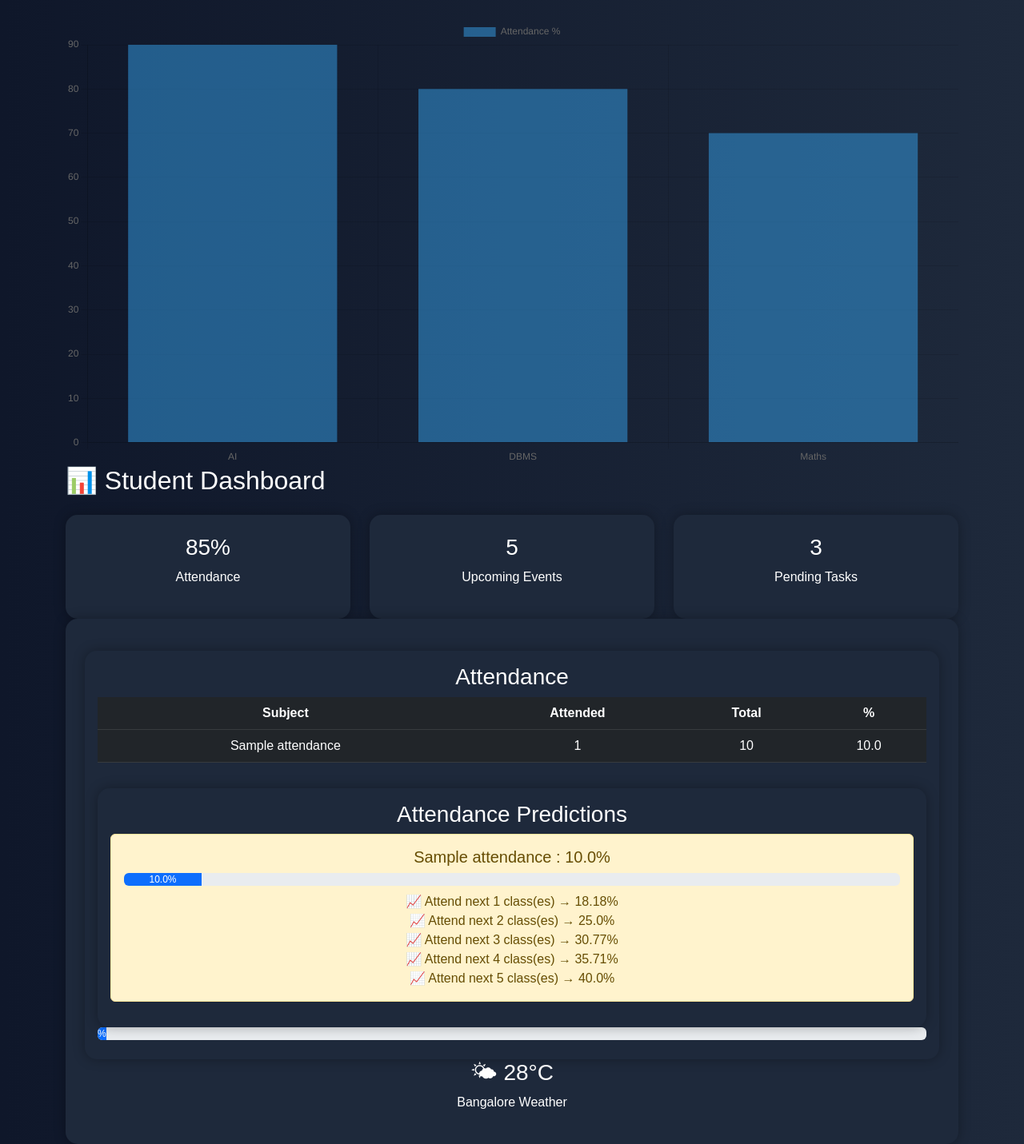
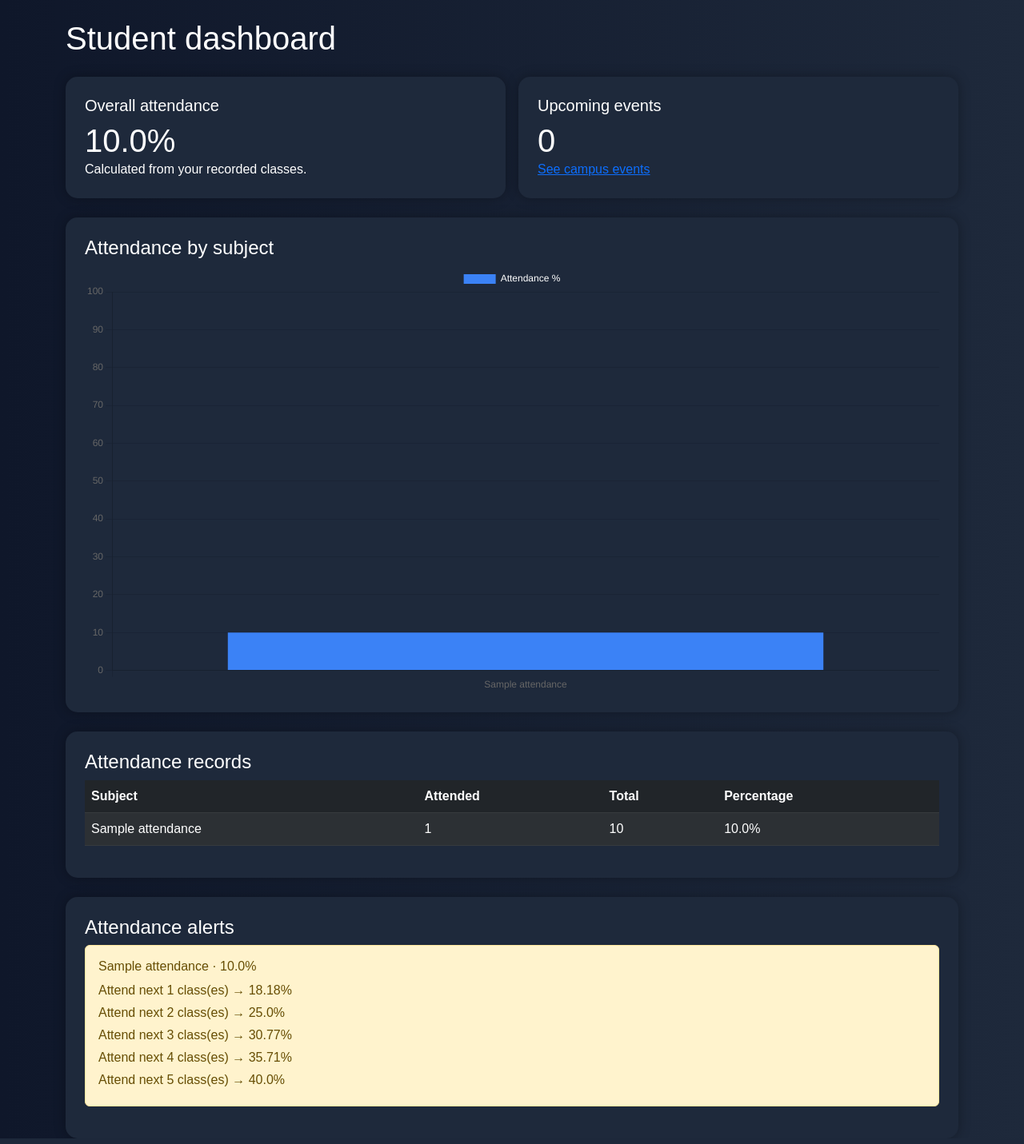
Before and after one commit to taymoorfarooq16-pixel/SmartCampusAI, a Django app: page /dashboard/ in a window 1280 px wide. Shown: the part 56-1487 px from the top of the page at 80% size. Run offline with Django 5.2, Linux system fonts and the light colour scheme; a user stored in the database is signed in; tables that the repository leaves empty hold one stand-in row (values such as "Sample post").

Commit message:
Use live attendance and event data on dashboard

```diff
--- a/smartcampus/assistant/templates/dashboard.html
+++ b/smartcampus/assistant/templates/dashboard.html
@@ -1,132 +1,87 @@
 {% extends 'base.html' %}
-
+{% block title %}Student dashboard · SmartCampusAI{% endblock %}
 {% block content %}
-<canvas id="attendanceChart"></canvas>
-
-<script src="https://cdn.jsdelivr.net/npm/chart.js"></script>
-
-<script>
-
-const ctx = document.getElementById('attendanceChart');
-
-new Chart(ctx, {
-
-    type: 'bar',
-
-    data: {
-        labels: ['AI','DBMS','Maths'],
-        datasets: [{
-            label: 'Attendance %',
-            data: [90,80,70]
-        }]
-    }
-
-});
-
-</script>
-<h2 class="mb-4">📊 Student Dashboard</h2>
-
-<div class="row">
-
-    <div class="col-md-4">
-
-        <div class="card p-4 text-center">
-
-            <h3>85%</h3>
-            <p>Attendance</p>
-
+<h1 class="mb-4">Student dashboard</h1>
+<div class="row g-3 mb-4">
+    <div class="col-md-6">
+        <div class="card p-4 h-100">
+            <h2 class="h5">Overall attendance</h2>
+            <p class="display-6 mb-0">{{ overall_attendance }}%</p>
+            <p class="mb-0">Calculated from your recorded classes.</p>
         </div>
-
     </div>
-
-    <div class="col-md-4">
-
-        <div class="card p-4 text-center">
-
-            <h3>5</h3>
-            <p>Upcoming Events</p>
-
+    <div class="col-md-6">
+        <div class="card p-4 h-100">
+            <h2 class="h5">Upcoming events</h2>
+            <p class="display-6 mb-0">{{ upcoming_event_count }}</p>
+            <a href="{% url 'events' %}">See campus events</a>
         </div>
-
-    </div>
-
-    <div class="col-md-4">
-
-        <div class="card p-4 text-center">
-
-            <h3>3</h3>
-            <p>Pending Tasks</p>
-
-        </div>
-
-    </div>
-
-</div>
-<div class="card p-4 text-center">
-<div class="card p-3 mt-3">
-
-<h3>Attendance</h3>
-
-<table class="table table-dark">
-
-<tr>
-    <th>Subject</th>
-    <th>Attended</th>
-    <th>Total</th>
-    <th>%</th>
-</tr>
-
-{% for a in attendance %}
-
-<tr>
-    <td>{{ a.subject }}</td>
-    <td>{{ a.attended }}</td>
-    <td>{{ a.total }}</td>
-    <td>{{ a.percentage }}</td>
-</tr>
-
-{% endfor %}
-
-</table>
-
-<div class="card p-3 mt-3">
-
-    <h3>Attendance Predictions</h3>
-
-    {% for alert in alerts %}
-
-    <div class="alert alert-warning">
-
-        <h5>{{ alert.subject }} : {{ alert.current }}%</h5>
-
-        <div class="progress mb-2">
-            <div class="progress-bar"
-                 role="progressbar"
-                 style="width: {{ alert.current }}%">
-                {{ alert.current }}%
-            </div>
-        </div>
-
-        {% for p in alert.predictions %}
-            <div>📈 {{ p }}</div>
-        {% endfor %}
-
-    </div>
-
-    {% endfor %}
-
-</div>
-<div class="progress mb-2">
-    <div class="progress-bar"
-         role="progressbar"
-         style="width: {{ alert.current }}%">
-         {{ alert.current }}%
     </div>
 </div>
+
+<div class="card p-4 mb-4">
+    <h2 class="h4">Attendance by subject</h2>
+    {% if attendance %}
+        <canvas id="attendanceChart" aria-label="Attendance percentage by subject"></canvas>
+        {{ attendance_labels|json_script:"attendance-labels" }}
+        {{ attendance_values|json_script:"attendance-values" }}
+        <script src="https://cdn.jsdelivr.net/npm/chart.js"></script>
+        <script>
+            const labels = JSON.parse(document.getElementById("attendance-labels").textContent);
+            const values = JSON.parse(document.getElementById("attendance-values").textContent);
+            new Chart(document.getElementById("attendanceChart"), {
+                type: "bar",
+                data: {
+                    labels,
+                    datasets: [{
+                        label: "Attendance %",
+                        data: values,
+                        backgroundColor: "#3b82f6"
+                    }]
+                },
+                options: {
+                    scales: { y: { beginAtZero: true, max: 100 } },
+                    plugins: { legend: { labels: { color: "#fff" } } }
+                }
+            });
+        </script>
+    {% else %}
+        <p class="mb-0">No attendance has been recorded for your account yet.</p>
+    {% endif %}
 </div>
-    <h3>🌤 28°C</h3>
 
-    <p>Bangalore Weather</p>
+<div class="card p-4 mb-4">
+    <h2 class="h4">Attendance records</h2>
+    {% if attendance %}
+        <div class="table-responsive">
+            <table class="table table-dark table-striped align-middle">
+                <thead><tr><th>Subject</th><th>Attended</th><th>Total</th><th>Percentage</th></tr></thead>
+                <tbody>
+                    {% for record in attendance %}
+                        <tr>
+                            <td>{{ record.subject }}</td>
+                            <td>{{ record.attended }}</td>
+                            <td>{{ record.total }}</td>
+                            <td>{{ record.percentage }}%</td>
+                        </tr>
+                    {% endfor %}
+                </tbody>
+            </table>
+        </div>
+    {% else %}
+        <p class="mb-0">Your attendance records will appear here once they are added.</p>
+    {% endif %}
+</div>
 
+<div class="card p-4">
+    <h2 class="h4">Attendance alerts</h2>
+    {% for alert in alerts %}
+        <div class="alert alert-warning">
+            <h3 class="h6">{{ alert.subject }} · {{ alert.current }}%</h3>
+            {% for prediction in alert.predictions %}<p class="mb-1">{{ prediction }}</p>{% endfor %}
+        </div>
+    {% empty %}
+        <p class="mb-0">No low-attendance alerts right now.</p>
+    {% endfor %}
 </div>
 {% endblock %}
```
